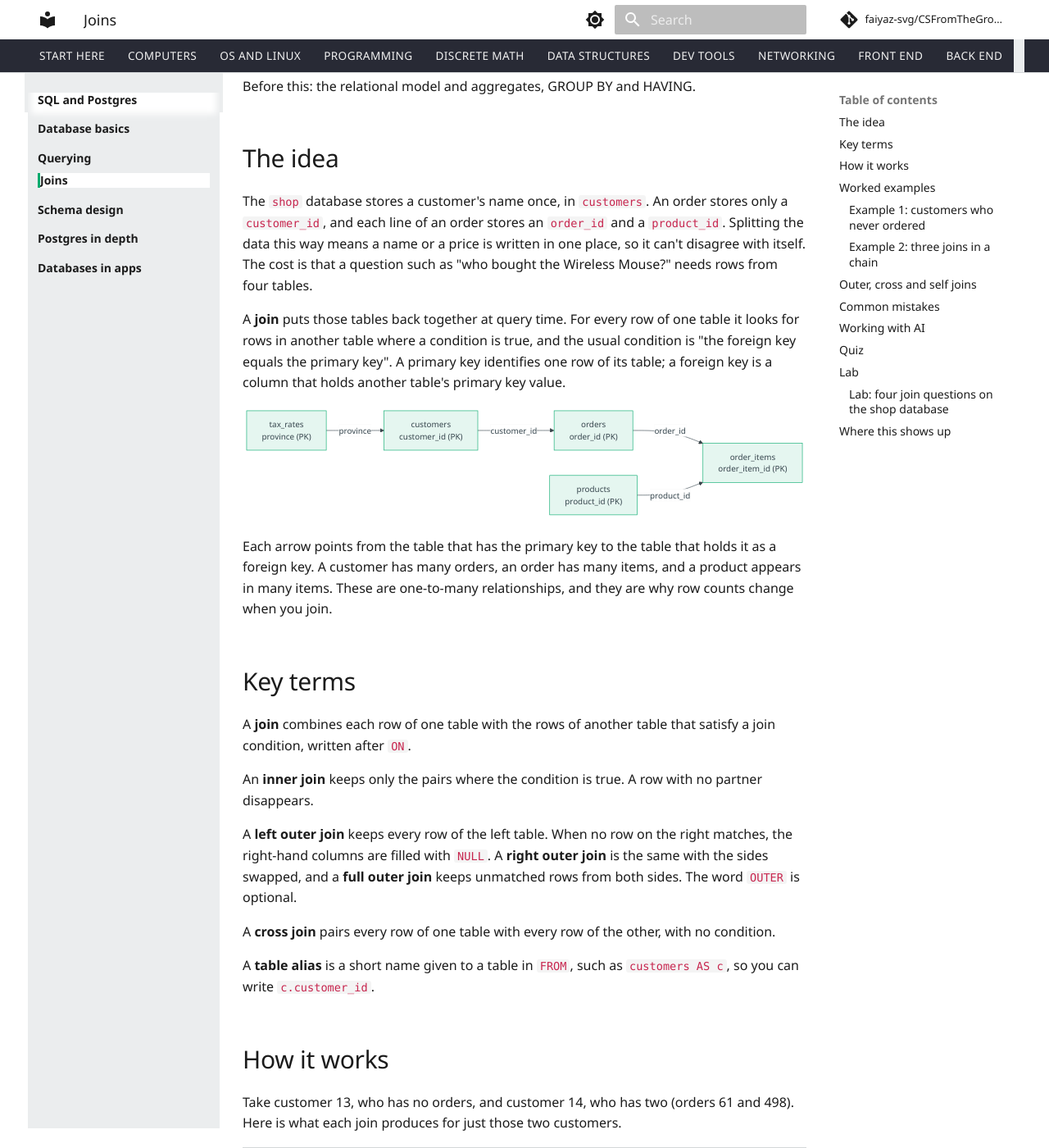
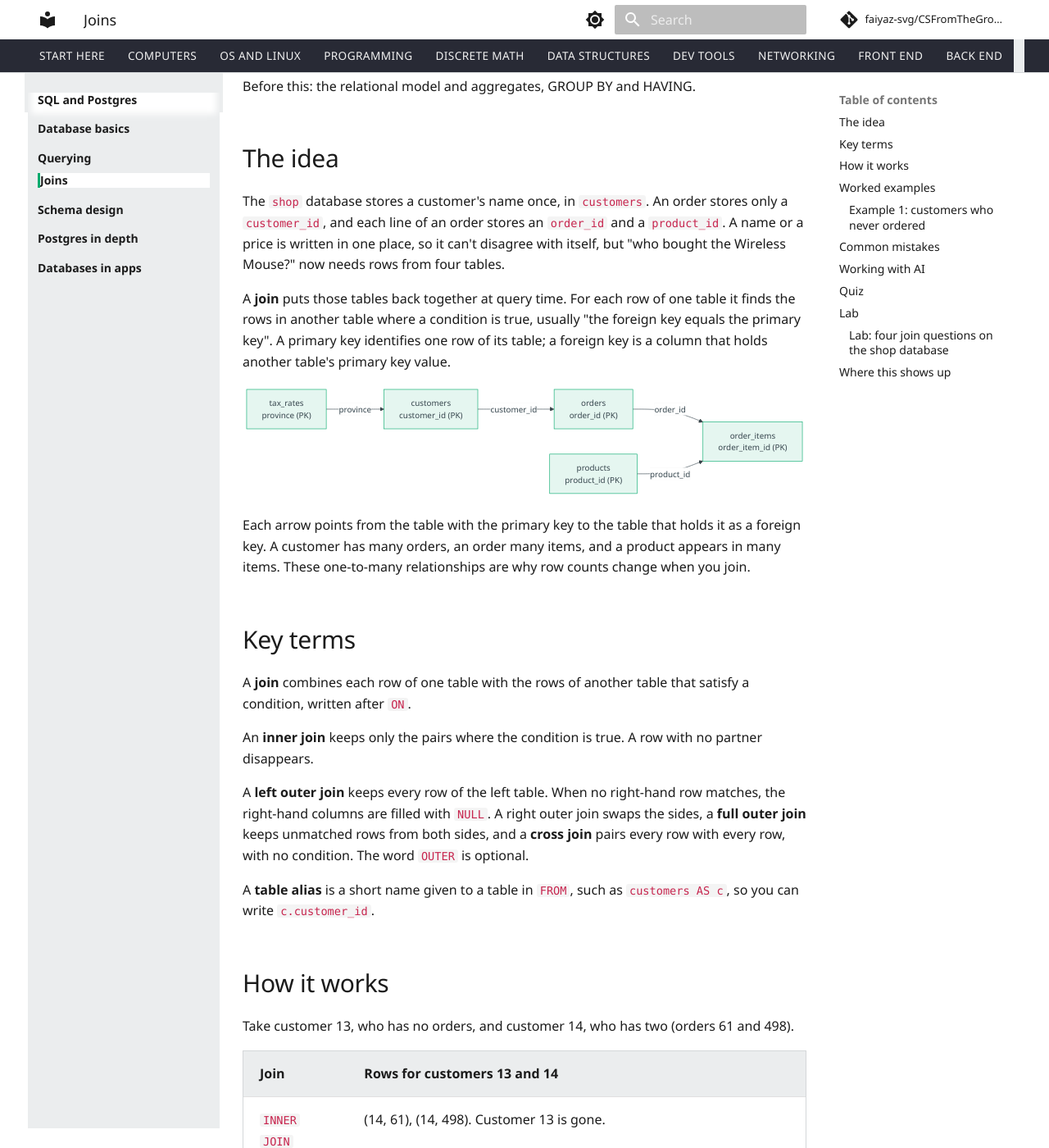
Before and after one commit to faiyaz-svg/CSFromTheGroundUp, an MkDocs documentation site: the page built from docs/10-databases-sql-and-postgres/02-querying/04-joins.md, in a window 1280 px wide and 1400 px high, scrolled down 351 px. Shown: the whole window at 82% size. Built offline with MkDocs 1.6.1 and Material for MkDocs 9.7.7, drawn with Linux system fonts in a browser that asks for light colours; comment, search, counter and statistics services are not loaded; some of the changed text lies outside the part shown.

Commit message:
trim joins lesson

````diff
--- a/docs/10-databases-sql-and-postgres/02-querying/04-joins.md
+++ b/docs/10-databases-sql-and-postgres/02-querying/04-joins.md
@@ -6,9 +6,9 @@
 
 ## The idea
 
-The `shop` database stores a customer's name once, in `customers`. An order stores only a `customer_id`, and each line of an order stores an `order_id` and a `product_id`. Splitting the data this way means a name or a price is written in one place, so it can't disagree with itself. The cost is that a question such as "who bought the Wireless Mouse?" needs rows from four tables.
+The `shop` database stores a customer's name once, in `customers`. An order stores only a `customer_id`, and each line of an order stores an `order_id` and a `product_id`. A name or a price is written in one place, so it can't disagree with itself, but "who bought the Wireless Mouse?" now needs rows from four tables.
 
-A **join** puts those tables back together at query time. For every row of one table it looks for rows in another table where a condition is true, and the usual condition is "the foreign key equals the primary key". A primary key identifies one row of its table; a foreign key is a column that holds another table's primary key value.
+A **join** puts those tables back together at query time. For each row of one table it finds the rows in another table where a condition is true, usually "the foreign key equals the primary key". A primary key identifies one row of its table; a foreign key is a column that holds another table's primary key value.
 
 ```mermaid
 flowchart LR
@@ -18,58 +18,45 @@
     P["products<br/>product_id (PK)"] -->|"product_id"| I
 ```
 
-Each arrow points from the table that has the primary key to the table that holds it as a foreign key. A customer has many orders, an order has many items, and a product appears in many items. These are one-to-many relationships, and they are why row counts change when you join.
+Each arrow points from the table with the primary key to the table that holds it as a foreign key. A customer has many orders, an order many items, and a product appears in many items. These one-to-many relationships are why row counts change when you join.
 
 ## Key terms
 
-A **join** combines each row of one table with the rows of another table that satisfy a join condition, written after `ON`.
+A **join** combines each row of one table with the rows of another table that satisfy a condition, written after `ON`.
 
 An **inner join** keeps only the pairs where the condition is true. A row with no partner disappears.
 
-A **left outer join** keeps every row of the left table. When no row on the right matches, the right-hand columns are filled with `NULL`. A **right outer join** is the same with the sides swapped, and a **full outer join** keeps unmatched rows from both sides. The word `OUTER` is optional.
-
-A **cross join** pairs every row of one table with every row of the other, with no condition.
+A **left outer join** keeps every row of the left table. When no right-hand row matches, the right-hand columns are filled with `NULL`. A right outer join swaps the sides, a **full outer join** keeps unmatched rows from both sides, and a **cross join** pairs every row with every row, with no condition. The word `OUTER` is optional.
 
 A **table alias** is a short name given to a table in `FROM`, such as `customers AS c`, so you can write `c.customer_id`.
 
 ## How it works
 
-Take customer 13, who has no orders, and customer 14, who has two (orders 61 and 498). Here is what each join produces for just those two customers.
+Take customer 13, who has no orders, and customer 14, who has two (orders 61 and 498).
 
 | Join | Rows for customers 13 and 14 |
 |---|---|
 | `INNER JOIN` | (14, 61), (14, 498). Customer 13 is gone. |
 | `LEFT JOIN` | (13, NULL), (14, 61), (14, 498). Customer 13 is kept, with `NULL` for the order. |
 
-Conceptually, the database takes each left row, finds the right rows where the `ON` condition is true, and emits one output row per match. Zero matches means no output row for an inner join and one `NULL`-padded row for a left join. Two matches means two output rows, so the left row is repeated. The real planner uses indexes and hash tables rather than comparing every pair, which a later lesson on query plans<!-- link: ../04-postgres-in-depth/02-explain-and-query-plans.md --> shows.
+Conceptually, the database takes each left row and emits one output row per right row where the `ON` condition is true. Zero matches gives no row for an inner join and one `NULL`-padded row for a left join. Two matches give two rows, so the left row is repeated. The real planner is faster than comparing every pair; the lesson on query plans<!-- link: ../04-postgres-in-depth/02-explain-and-query-plans.md --> shows how.
 
-Start with an inner join. Run it, then change `INNER JOIN` to `LEFT JOIN` and compare the row counts.
+Each extra `JOIN` adds one table to the result so far, so a chain follows the arrows in the diagram. This query lists what order 1 contained. When two columns share a name, `USING (customer_id)` can replace the `ON` condition and keeps one copy of the column. `JOIN` on its own means `INNER JOIN`.
 
 <div class="sql-runner" data-db="shop" markdown>
 
 ```sql
-SELECT c.first_name, c.last_name, o.order_id, o.status
-FROM customers AS c
-INNER JOIN orders AS o ON o.customer_id = c.customer_id
-ORDER BY o.order_id
-LIMIT 4;
+SELECT c.last_name, o.order_id, p.name, i.quantity, i.unit_price
+FROM customers c
+JOIN orders o ON o.customer_id = c.customer_id
+JOIN order_items i ON i.order_id = o.order_id
+JOIN products p ON p.product_id = i.product_id
+WHERE o.order_id = 1;
 ```
 
 </div>
 
-When the two columns have the same name, `USING` shortens the condition and keeps one copy of the column. `JOIN` on its own means `INNER JOIN`.
-
-<div class="sql-runner" data-db="shop" markdown>
-
-```sql
-SELECT count(*) AS rows_after_join
-FROM customers c
-JOIN orders o USING (customer_id);
-```
-
-</div>
-
-The result is 900, the number of rows in `orders`. Every order has exactly one customer, so the join neither drops nor adds orders.
+Order 1 has four items, so four rows come back. Without the `WHERE`, the chain returns 1689 rows, the same as `order_items`: joining from the "many" side towards the "one" side keeps the count of the many side.
 
 ## Worked examples
 
@@ -95,81 +82,7 @@
 
 </div>
 
-Check: the query returns 42 rows. Remove the `WHERE` line and the same join returns 942 rows, which is 900 matched orders plus 42 customers padded with `NULL`. The same idea finds products that were never ordered: put `products` on the left, `order_items` on the right, and test `i.order_item_id IS NULL` (6 products).
-
-</div>
-
-<div class="example" markdown>
-
-### Example 2: three joins in a chain
-
-To list what one order contained, follow the arrows in the diagram: customers to orders to order_items to products. Each `JOIN` adds one table to the result so far.
-
-<div class="sql-runner" data-db="shop" markdown>
-
-```sql
-SELECT c.last_name, o.order_id, p.name, i.quantity, i.unit_price
-FROM customers c
-JOIN orders o ON o.customer_id = c.customer_id
-JOIN order_items i ON i.order_id = o.order_id
-JOIN products p ON p.product_id = i.product_id
-WHERE o.order_id = 1;
-```
-
-</div>
-
-Check: order 1 has four items, so four rows come back. Without the `WHERE`, the chain returns 1689 rows, the same as `order_items`. Joining from the "many" side towards the "one" side keeps the count of the many side. The column `unit_price` records the price at the time of the sale; in this sample data it equals `products.price` on every row.
-
-</div>
-
-## Outer, cross and self joins
-
-A right join is a left join with the tables written in the other order, so `orders RIGHT JOIN customers` equals `customers LEFT JOIN orders`. Most people write left joins only, because reading from left to right is easier.
-
-A full outer join is rare with foreign keys, because a foreign key stops an order from pointing at a missing customer. It is useful for comparing two lists that should match. Here `tax_rates` (cut down to three provinces) is compared with a list of codes someone typed in by hand. A `VALUES` list is a small inline table, and the subquery in `FROM` is covered in the next lesson.
-
-<div class="sql-runner" data-db="shop" markdown>
-
-```sql
-SELECT t.province, t.tax_type, v.code
-FROM (SELECT province, tax_type FROM tax_rates
-      WHERE province IN ('ON', 'QC', 'BC')) AS t
-FULL OUTER JOIN (VALUES ('ON'), ('QC'), ('XX')) AS v(code)
-  ON v.code = t.province
-ORDER BY t.province NULLS LAST;
-```
-
-</div>
-
-BC has no matching code, and `XX` has no matching province. Both unmatched rows appear, each with `NULL` on the other side.
-
-A cross join has no `ON`. It returns every combination, which is useful for building a grid, such as every province with every product category: 10 provinces times 5 categories gives 50 rows.
-
-<div class="sql-runner" data-db="shop" markdown>
-
-```sql
-SELECT t.province, cats.category
-FROM tax_rates t
-CROSS JOIN (SELECT DISTINCT category FROM products) AS cats
-ORDER BY t.province, cats.category
-LIMIT 6;
-```
-
-</div>
-
-A self join joins a table to itself, which is why aliases are required. The schema has no manager-and-employee column, but `order_items` supports a natural one: pairs of products bought in the same order. The condition `a.product_id < b.product_id` keeps each pair once and stops a product from pairing with itself.
-
-<div class="sql-runner" data-db="shop" markdown>
-
-```sql
-SELECT a.product_id AS p1, b.product_id AS p2, count(*) AS together
-FROM order_items a
-JOIN order_items b
-  ON b.order_id = a.order_id AND a.product_id < b.product_id
-GROUP BY a.product_id, b.product_id
-ORDER BY together DESC, p1, p2
-LIMIT 3;
-```
+Check: the query returns 42 rows. Remove the `WHERE` line and the same join returns 942 rows, which is 900 matched orders plus 42 customers padded with `NULL`. The same pattern finds products that were never ordered (6 of them): `products` on the left, `order_items` on the right, test `i.order_item_id IS NULL`.
 
 </div>
 
@@ -177,9 +90,7 @@
 
 <div class="warning" markdown>
 
-Watch out: a `WHERE` filter on the right table turns a left join back into an inner join.
-
-The `ON` clause decides which rows match. The `WHERE` clause then filters the joined result, and a padded row has `NULL` in every right-hand column, so a test such as `o.status = 'refunded'` is not true for it. The customer is removed. To count refunded orders per province and still list provinces with none, put the filter in `ON`.
+Watch out: a `WHERE` filter on the right table turns a left join back into an inner join. A padded row has `NULL` in every right-hand column, so a test such as `o.status = 'refunded'` is not true for it and the row is removed. To count refunded orders per province and still list provinces with none, put the filter in `ON`.
 
 <div class="sql-runner" data-db="shop" markdown>
 
@@ -194,15 +105,13 @@
 
 </div>
 
-This returns 10 provinces, and NL shows 0. Move `AND o.status = 'refunded'` into a `WHERE` clause and NL disappears, leaving 9 rows. Filters on the left table belong in `WHERE`; filters on the right table of a left join belong in `ON`.
+This returns 10 provinces, and NL shows 0. Move `AND o.status = 'refunded'` into a `WHERE` clause and NL disappears, leaving 9 rows.
 
 </div>
 
 <div class="warning" markdown>
 
-Watch out: joining a "one" row to "many" rows repeats the one row, and aggregates then count or add the repeats.
-
-The 900 orders have just under two items each on average, so joining `orders` to `order_items` gives 1689 rows. `count(*)` now counts items, and `sum` over an order-level or product-level column adds the same value once per item.
+Watch out: joining a "one" row to "many" rows repeats the one row, and aggregates then count or add the repeats. Joining `orders` to `order_items` gives 1689 rows for 900 orders, so `count(*)` counts items, not orders.
 
 <div class="sql-runner" data-db="shop" markdown>
 
@@ -215,11 +124,15 @@
 
 </div>
 
-The result is 1689 and 900. The same thing happens to `sum(p.stock)` after joining `products` to `order_items`: the real stock total is 4956, but the joined sum is 220549. Count with `count(DISTINCT ...)` on the "one" side's key, or aggregate the "many" side first. The habit that catches this is to count rows before and after each join.
+The result is 1689 and 900. Count with `count(DISTINCT ...)` on the "one" side's key, or aggregate the "many" side first.
 
 </div>
 
-Forgetting the join condition is a third way to get too many rows. In `FROM a, b` the comma is a cross join, so `customers, orders` with no `WHERE` returns 200 times 900 rows. A result that large almost always means a lost condition.
+<div class="warning" markdown>
+
+Watch out: a lost join condition. In `FROM a, b` the comma is a cross join, so `customers, orders` with no `WHERE` returns 200 times 900 rows.
+
+</div>
 
 ## Working with AI
 
@@ -231,15 +144,13 @@
 
 - "Here is my schema: [paste the CREATE TABLE statements]. One row of `orders` is one purchase by one customer; one row of `order_items` is one product line inside an order. Write a PostgreSQL query that lists every customer with their number of orders, including customers with zero orders."
 - "This query returns 1689 rows but I expected 900, one per order: [paste query]. Which join multiplies the rows, and how do I count orders once?"
-- "Rewrite this query so the `status` filter keeps unmatched rows from the left table, and explain whether the filter belongs in `ON` or `WHERE`."
 
 What to check:
 
-- Row counts before and after every join. Run `SELECT count(*)` on the first table, then on the joined result. If the count changed in a way the relationships don't explain, the join is wrong.
-- Duplicates. Ask whether the join goes from "one" to "many", and whether the query then sums or counts a column from the "one" side. If so, look for `DISTINCT` or a pre-aggregation.
-- `NULL` handling. In a left join, a filter on the right table in `WHERE` removes unmatched rows without any error, and `COALESCE(sum(...), 0)` is often needed so missing groups show 0 instead of `NULL`.
-- Invented columns. AI tools guess names such as `customers.orders_count` or `order_total`. Compare every column with the `CREATE TABLE` text you pasted.
-- The AI's picture of your data. The schema says what can be joined; only your description of what one row means tells it which join type is right. If the answer assumes every customer has an order, say so and correct it.
+- Row counts before and after every join. Run `SELECT count(*)` on the first table, then on the joined result, and explain any change.
+- Duplicates. If the join goes from "one" to "many" and the query sums or counts a "one" side column, look for `DISTINCT` or a pre-aggregation.
+- `NULL` handling. A `WHERE` filter on the right table of a left join removes unmatched rows without an error, and `COALESCE(sum(...), 0)` is often needed so missing groups show 0.
+- Invented columns such as `customers.orders_count`. Compare every column with the `CREATE TABLE` text you pasted.
 
 </div>
 
@@ -333,9 +244,9 @@
 
 ### Lab: four join questions on the shop database
 
-Goal: answer four questions of increasing difficulty with joins, and check each result. Time: about 20 minutes. Runs in: the browser, with an optional step in WSL (Ubuntu).
+Goal: answer four questions of increasing difficulty with joins, and check each result. Time: about 20 minutes. Runs in: the browser.
 
-For tasks 1 to 4, write the query in the runner and press Check. The column names in each task must match exactly.
+For each task, write the query in the runner and press Check. The column names must match exactly.
 
 Task 1, pending orders. Return `order_id`, `customer` (first and last name joined with a space) and `status` for orders whose status is `pending`, sorted by `order_id`. Expected: 3 rows.
 
@@ -444,25 +355,12 @@
 
 </details>
 
-Task 5 (optional), in WSL (Ubuntu), with PostgreSQL installed as in the Postgres and psql lesson<!-- link: ../01-database-basics/03-postgres-and-psql.md -->: download the same sample database the runner uses, load it, and run task 3 yourself.
-
-```bash
-curl -O https://faiyaz-svg.github.io/CSFromTheGroundUp/assets/sql/shop.sql
-createdb shop
-psql -d shop -f shop.sql
-psql -d shop
-```
-
-Inside `psql`, run `\d order_items` to see the foreign keys, paste the solution to task 3, and compare the output with the runner. Leave with `\q`.
-
-Cleanup: if you created the database only for this lab, remove it with `dropdb shop`.
-
-Expected result: tasks 1 to 4 show "matches" in the runner.
+Expected result: all four tasks show "matches" in the runner.
 
 </div>
 
 ## Where this shows up
 
-- Reports always join: revenue by category, orders by region, and the zero rows in these reports are the left join's job.
+- Reports join tables, and the zero rows in them (provinces with no refunds) are the left join's job.
 - Subqueries<!-- link: 05-subqueries.md --> and CTEs<!-- link: 06-ctes-and-recursive-queries.md --> are often alternatives to a join, and the next lesson compares them.
 - Indexes<!-- link: ../04-postgres-in-depth/01-indexes.md --> on foreign key columns are what make a join fast on large tables.
````
